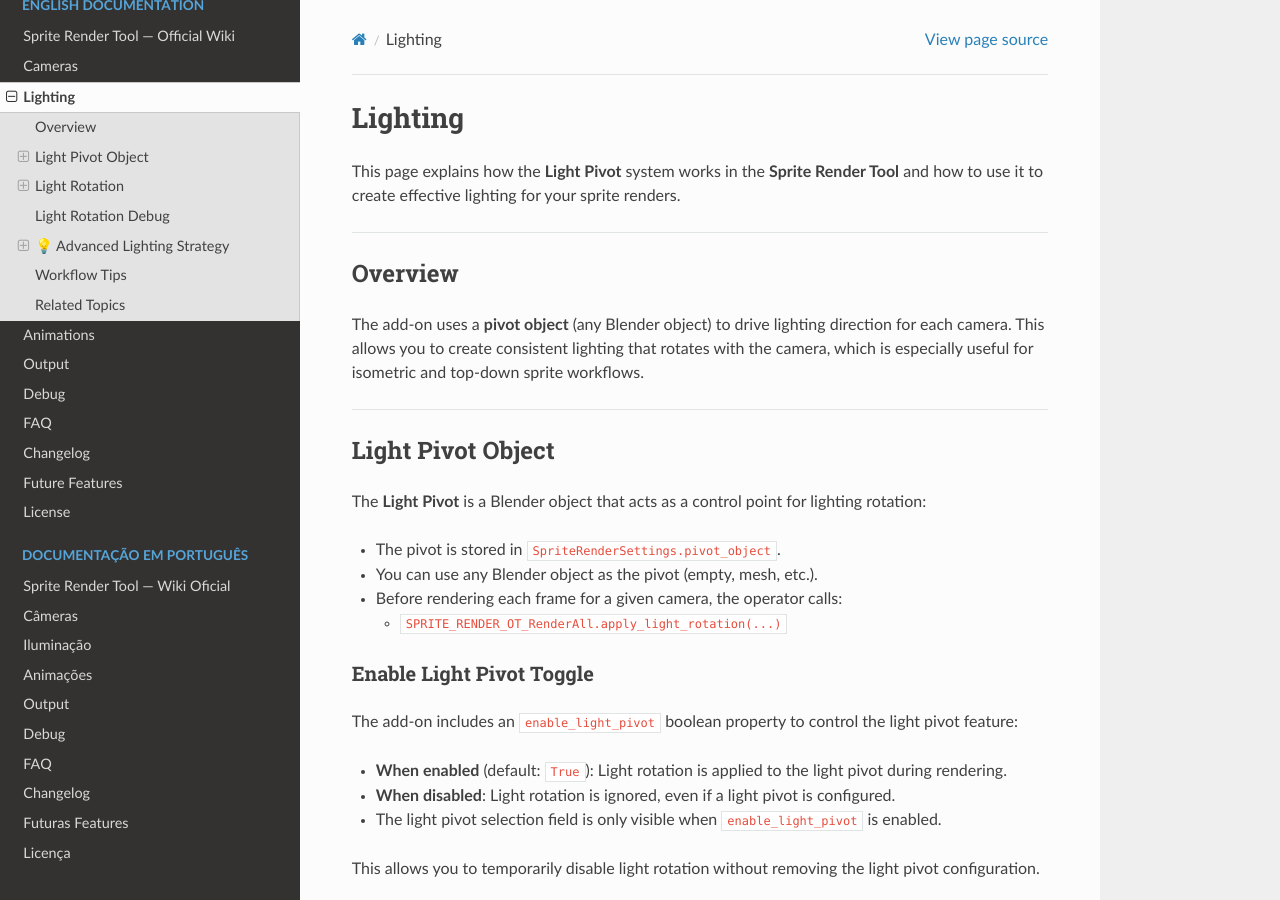
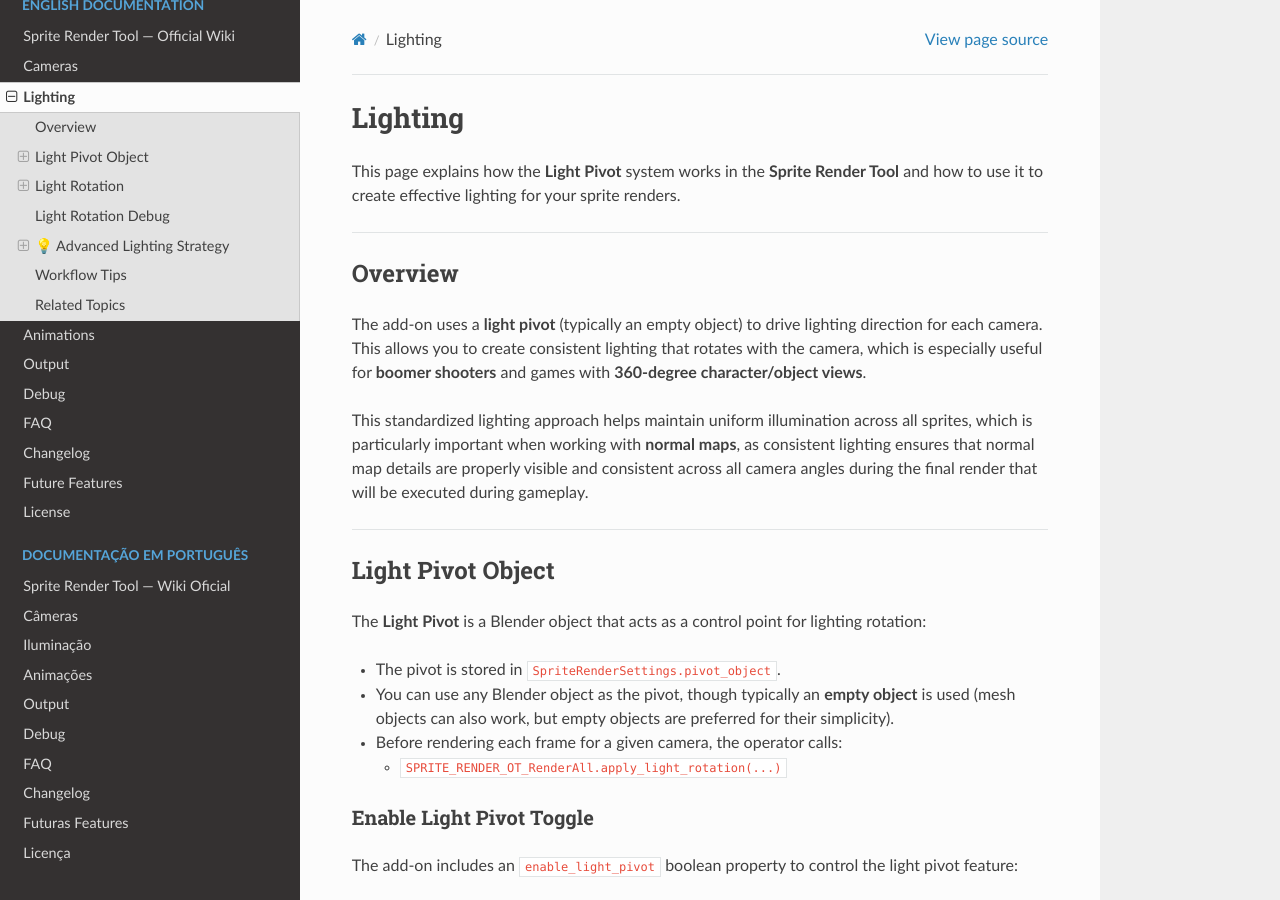
Before and after one commit to Lochzin/Sprite-Render-Tool-Wiki, a Sphinx documentation site: the page built from docs/en/Lighting.md, in a window 1280 px wide and 900 px high. Built offline with Sphinx 7.4.7 and the Read the Docs theme 3.1.0, drawn with Linux system fonts in a browser that asks for light colours.

Commit message:
Lighting Update

```diff
--- a/docs/en/Lighting.md
+++ b/docs/en/Lighting.md
@@ -6,7 +6,9 @@
 
 ## Overview
 
-The add-on uses a **pivot object** (any Blender object) to drive lighting direction for each camera. This allows you to create consistent lighting that rotates with the camera, which is especially useful for isometric and top-down sprite workflows.
+The add-on uses a **light pivot** (typically an empty object) to drive lighting direction for each camera. This allows you to create consistent lighting that rotates with the camera, which is especially useful for **boomer shooters** and games with **360-degree character/object views**.
+
+This standardized lighting approach helps maintain uniform illumination across all sprites, which is particularly important when working with **normal maps**, as consistent lighting ensures that normal map details are properly visible and consistent across all camera angles during the final render that will be executed during gameplay.
 
 ---
 
@@ -14,7 +16,7 @@
 
 The **Light Pivot** is a Blender object that acts as a control point for lighting rotation:
 - The pivot is stored in `SpriteRenderSettings.pivot_object`.
-- You can use any Blender object as the pivot (empty, mesh, etc.).
+- You can use any Blender object as the pivot, though typically an **empty object** is used (mesh objects can also work, but empty objects are preferred for their simplicity).
 - Before rendering each frame for a given camera, the operator calls:
   - `SPRITE_RENDER_OT_RenderAll.apply_light_rotation(...)`
 
```
Also changed, not shown: docs/en/Future-Features.md (+4 -0 lines), docs/pt/Future-Features.md (+4 -0 lines), docs/pt/Lighting.md (+4 -2 lines).
